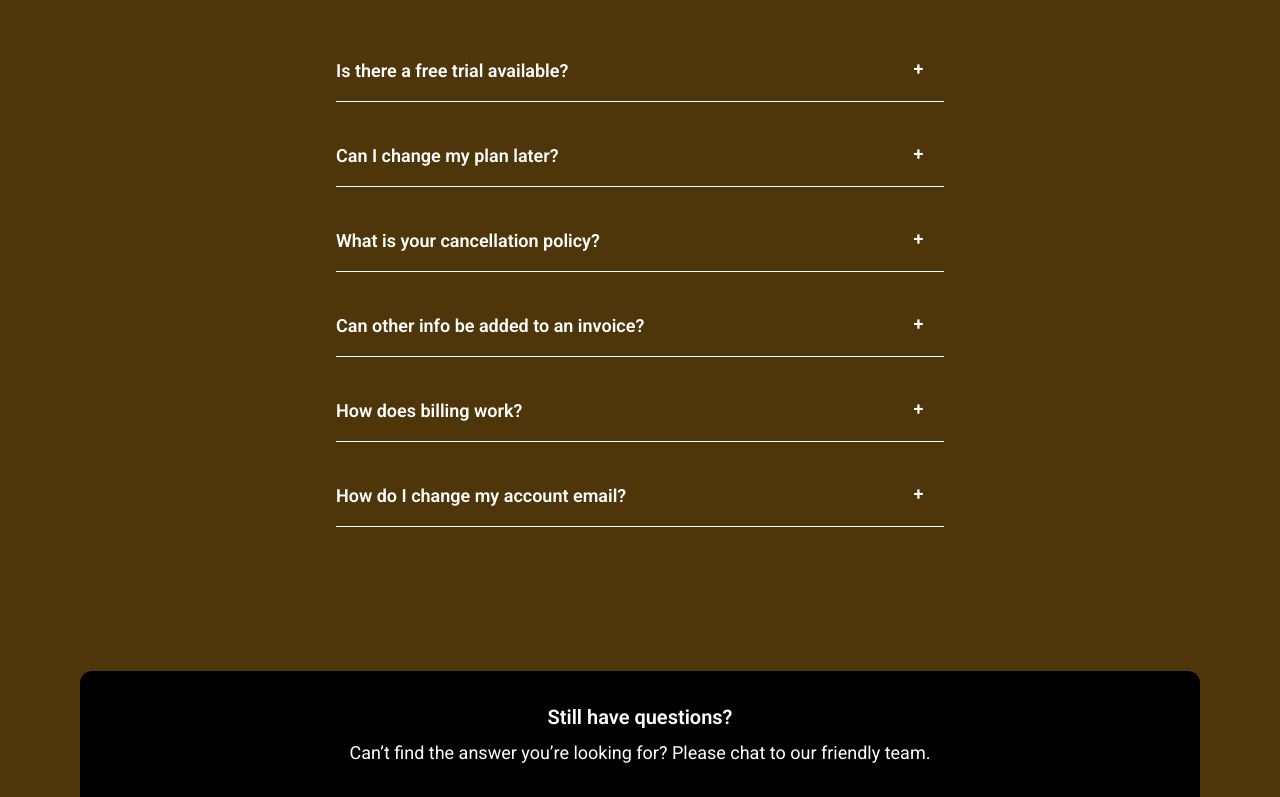
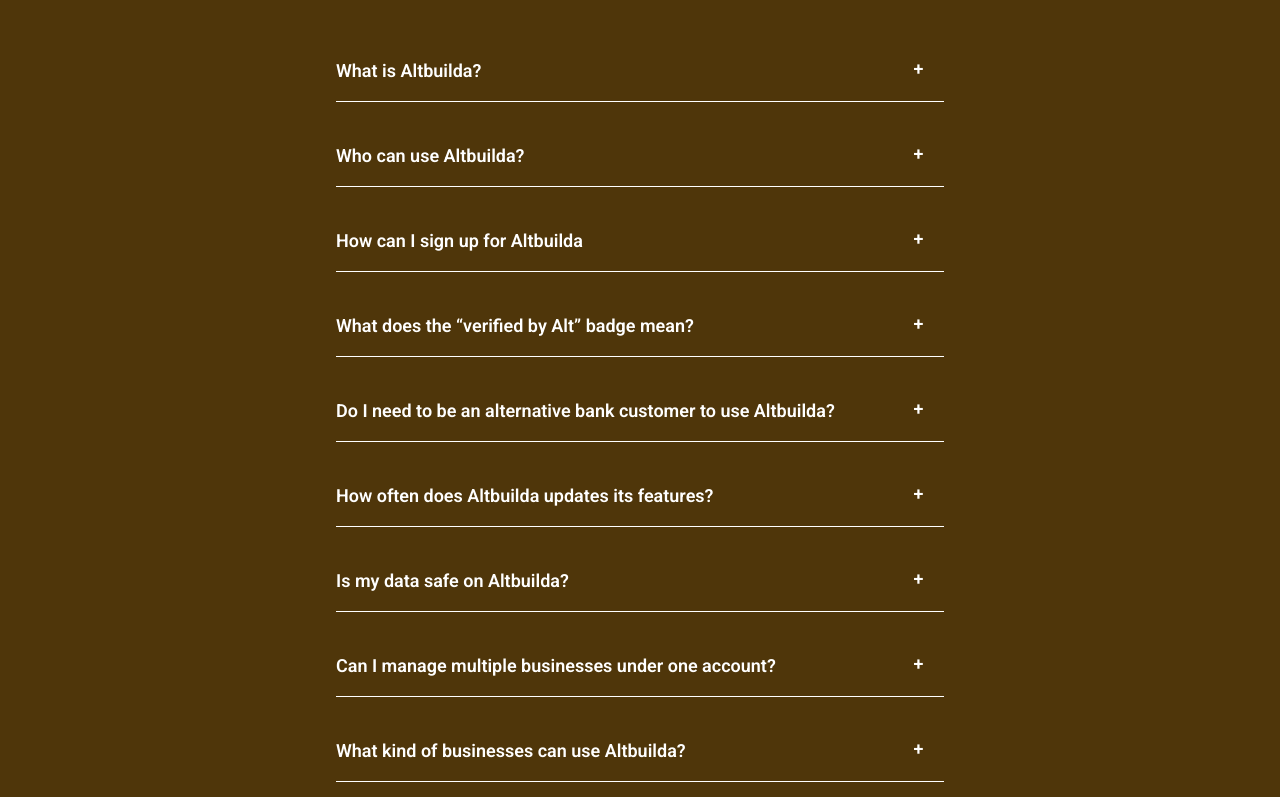
Before and after one commit to liljdot/AltBuilda-Website-React, a React (Vite) app: page /faq in a window 1280 px wide. Shown: the part 1100-1897 px from the top of the page. Built offline with nearby package versions, Linux system fonts and the light colour scheme.

Commit message:
Update FAQ content to provide detailed information about Altbuilda features and services

```diff
--- a/src/data/FAQ.ts
+++ b/src/data/FAQ.ts
@@ -37,29 +37,45 @@ export const FAQGroups: FAQGroup[] = [
         },
         FAQs: [
             {
-                question: "Is there a free trial available?",
-                answer: "Yes, you can try us for free for 30 days. If you want, we’ll provide you with a free, personalized 30-minute onboarding call to get you up and running as soon as possible."
+                question: "What is Altbuilda?",
+                answer: "Altbuida is a digital business platform by Alternative Bank that helps SMEs manage invoicing, tax compliance, business analytics, and networking in one place."
             },
 
             {
-                question: "Can I change my plan later?",
-                answer: ""
+                question: "Who can use Altbuilda?",
+                answer: "Altbuida is designed for entrepreneurs, small business owners, freelancers, and consultants looking to streamline business operations and grow their ventures."
             },
             {
-                question: "What is your cancellation policy?",
-                answer: ""
+                question: "How can I sign up for Altbuilda",
+                answer: "You can sign up directly by creating an account and selecting a subscription plan that fits your business needs."
             },
             {
-                question: "Can other info be added to an invoice?",
-                answer: ""
+                question: "What does the “verified by Alt” badge mean?",
+                answer: "It’s a mark of credibility for businesses who meet our verification criteria. It increases trust and visibility within the Market Hub (launching soon)."
             },
             {
-                question: "How does billing work?",
-                answer: ""
+                question: "Do I need to be an alternative bank customer to use Altbuilda?",
+                answer: "No. Altbuida is open to all SMEs, regardless of where you bank."
             },
             {
-                question: "How do I change my account email?",
-                answer: ""
+                question: "How often does Altbuilda updates its features?",
+                answer: "We’re continuously improving. Updates and new features roll out regularly based on user feedback and business trends."
+            },
+            {
+                question: "Is my data safe on Altbuilda?",
+                answer: "Absolutely. We follow strict security protocols including encryption, access controls, and compliance with Nigeria’s Data Protection Regulations (NDPR)."
+            },
+            {
+                question: "Can I manage multiple businesses under one account?",
+                answer: "Currently, Altbuida supports one business per account. However, future updates may support multi-business profiles."
+            },
+            {
+                question: "What kind of businesses can use Altbuilda?",
+                answer: "Any small to medium-sized business—from fashion brands to food vendors to consultants—can benefit from using Altbuida."
+            },
+            {
+                question: "Does Altbuilda offer customer support?",
+                answer: " Yes, our support team is available via email at help@altbank.ng"
             }
         ]
 
@@ -71,7 +87,24 @@ export const FAQGroups: FAQGroup[] = [
             light: subscriptionIcon,
             dark: subscriptionIconDark
         },
-        FAQs: []
+        FAQs: [
+            {
+                question: "Is Altbuilda free to use?",
+                answer: "Yes, we offer a Basic Plan that’s free. However, you can upgrade to the Premium Plan for ₦999/year to unlock more tools and benefits."
+            },
+            {
+                question: "What is included in the premium plan?",
+                answer: `The Premium Plan includes unlimited PR campaigns (48hrs/month), tax compliance tools, advanced analytics, access to Market Hub, and a "Verified by Alt" badge (coming soon).`
+            },
+            {
+                question: "Can I cancel my subscription anytime ?",
+                answer: "Yes, you can cancel anytime from your dashboard. However, subscription fees are non-refundable."
+            },
+            {
+                question: "What payment options are available for subscriptions?",
+                answer: "You can pay using secure payment gateways available on the platform."
+            }
+        ]
     },
 
     {
@@ -80,7 +113,12 @@ export const FAQGroups: FAQGroup[] = [
             light: registrationIcon,
             dark: registrationIconDark
         },
-        FAQs: []
+        FAQs: [
+            {
+                question: "Can I register my business with CAC through Altbuilda?",
+                answer: " Yes. You can register your business name with the Corporate Affairs Commission (CAC) through Altbuida for ₦20,000."
+            }
+        ]
     },
 
     {
@@ -89,7 +127,16 @@ export const FAQGroups: FAQGroup[] = [
             light: invoicingIcon,
             dark: invoicingIconDark
         },
-        FAQs: []
+        FAQs: [
+            {
+                question: "How do I generate invoices on Altbuida?",
+                answer: ""
+            },
+            {
+                question: "Can I track busines expenses on Altbuilda?",
+                answer: "Yes. The platform offers tools for tracking and categorizing expenses to improve financial visibility."
+            }
+        ]
     },
 
     {
@@ -98,7 +145,16 @@ export const FAQGroups: FAQGroup[] = [
             light: marketHubIcon,
             dark: marketHubIconDark
         },
-        FAQs: []
+        FAQs: [
+            {
+                question: "What is the Market Hub?",
+                answer: "The Market Hub is a digital marketplace on Altbuida where you can network, showcase your business, and find opportunities with other entrepreneurs."
+            },
+            {
+                question: "Can I access loans or credit through  Altbuilda?",
+                answer: " Altbuida users (especially Premium users) can gain easier access to credit facilities via Alternative Bank and other financial partners."
+            }
+        ]
     },
 
     {
@@ -107,6 +163,15 @@ export const FAQGroups: FAQGroup[] = [
             light: complianceIcon,
             dark: complianceIconDark
         },
-        FAQs: []
+        FAQs: [
+            {
+                question: "Does Altbuilda offer compliance support?",
+                answer: "Yes. Our tax tools help you stay compliant and reminding you of important deadlines."
+            },
+            {
+                question: "Can I access loans or credit through  Altbuilda?",
+                answer: " Altbuida users (especially Premium users) can gain easier access to credit facilities via Alternative Bank and other financial partners."
+            }
+        ]
     }
 ]
```
